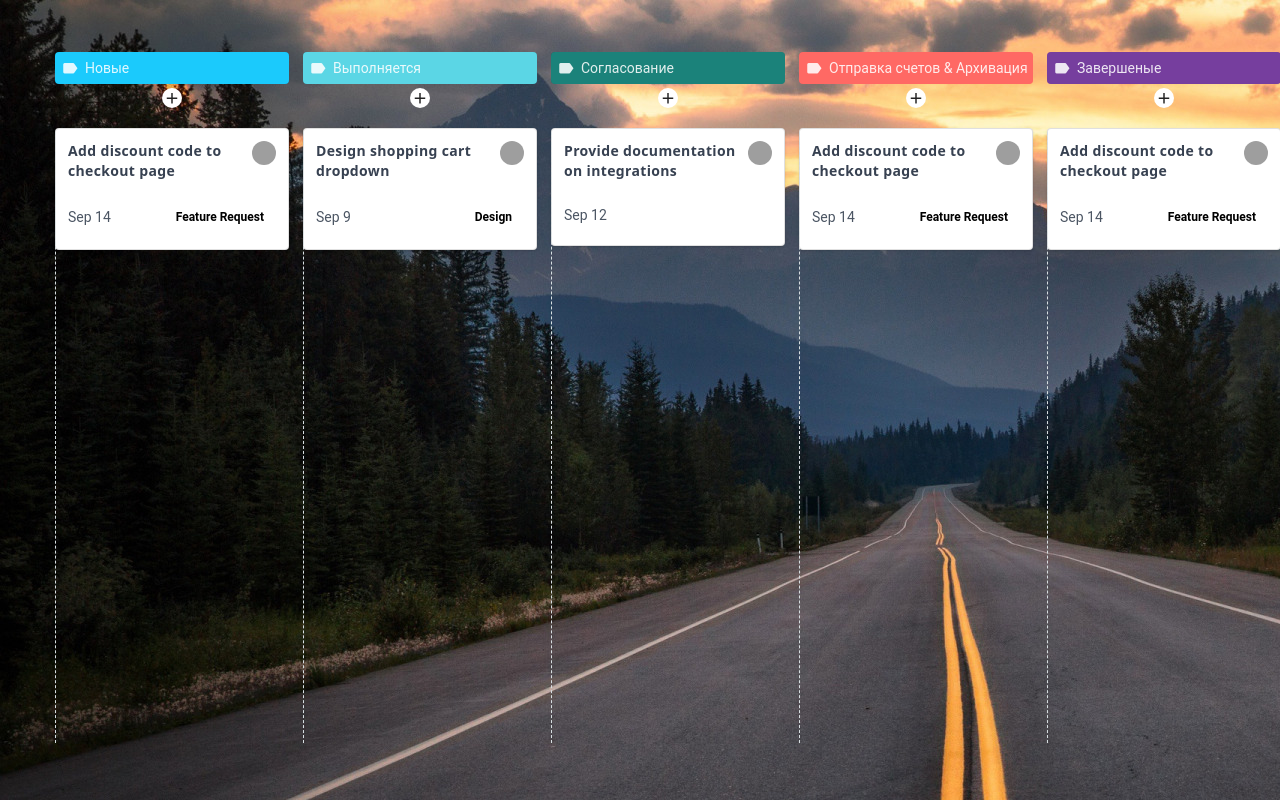
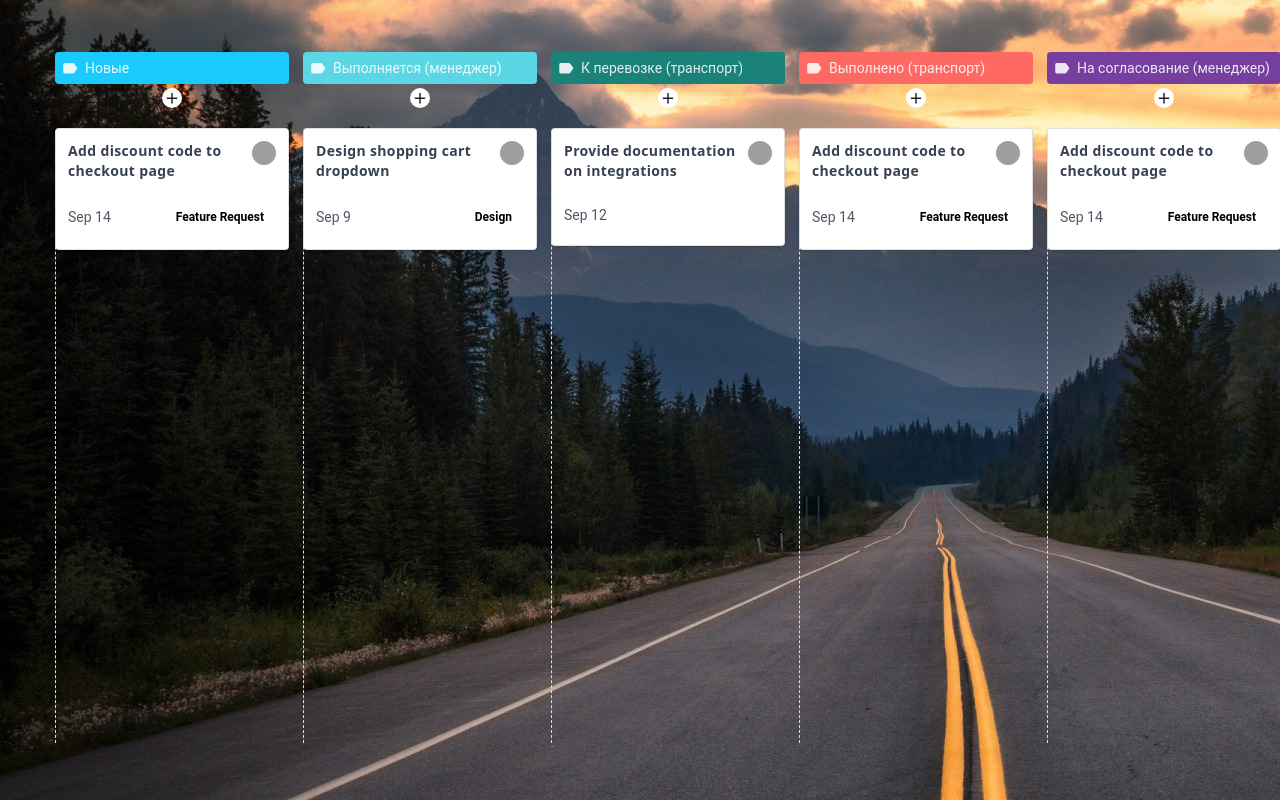
Before and after one commit to EvgenijKobzar/vue-kanban, a Vue app: page / in a window 1280 px wide. Built offline with nearby package versions, Linux system fonts and the light colour scheme; no server answers; grey boxes are pictures that could not be loaded.

Commit message:
добавлены статусы

```diff
--- a/src/App.vue
+++ b/src/App.vue
@@ -9,21 +9,17 @@
 						:key="column.title"
 						class="ma-1 rounded-lg column-width app-kanban-column-left"
 				>
-					<v-chip class="w-100" :style="{background: column.background}"  text-color="white" label>
-						<v-icon start icon="mdi-label"></v-icon>
+					<v-chip class="w-100" :style="{background: column.background}" text-color="white" label>
+						<v-icon start icon="mdi-label"/>
 						{{column.title}}</v-chip>
 
 					<v-container>
-
 						<v-row align="center" justify="center">
-
 							<v-hover>
 								<template v-slot:default="{ isHovering, props }">
 									<v-btn size="small" v-bind="props" :color="isHovering ? 'primary' : undefined" variant="flat" density="compact" icon="mdi-plus"></v-btn>
 								</template>
 							</v-hover>
-
-
 						</v-row>
 					</v-container>
 
@@ -63,15 +59,15 @@ export default {
 	* обработка заявки(работа с клиентом), //выполняется
 	* //отправка заявки водителю(финальный шаг),
 	*
-	* выполнение(эксплуатация транспорта)
-	* выполнено(эксплуатация транспорта)//завершение выполнение, сдача документов (эксплуатация транспорта)
+	* выполнение(эксплуатация транспорта) //перевозка
+	* (эксплуатация транспорта)//завершение выполнение, сдача документов (эксплуатация транспорта)
 	*
 	* //приемка документов(менеджер по транспорту)
 	*
-	* на согласование(менеджер по транспорту)
-	* выполнено(менеджер по транспорту)
+	* на согласование(менеджер по транспорту) //приемка документов(бумажный/электронный вид) + согласование
+	* //выполнено(менеджер по транспорту)
 	*
-	* на отправка и архивация(бухгалтерия)
+	* на отправка(бухгалтерия) // архивация и отправка
 	* выполнено(бухгалтерия)
 	* Сделано
 	*
@@ -92,7 +88,7 @@ export default {
 					]
 				},
 				{
-					title: "Выполняется",
+					title: "Выполняется (менеджер)",
 					background: "#47d1e2",
 					tasks: [
 						{
@@ -104,7 +100,7 @@ export default {
 					]
 				},
 				{
-					title: "Согласование",
+					title: "К перевозке (транспорт)",
 					background: "#00736a",
 					tasks: [
 						{
@@ -115,7 +111,7 @@ export default {
 					]
 				},
 				{
-					title: "Отправка счетов & Архивация",
+					title: "Выполнено (транспорт)",
 					background: "#ff5752",
 					tasks: [
 						{
@@ -127,7 +123,7 @@ export default {
 					]
 				},
 				{
-					title: "Завершеные",
+					title: "На согласование (менеджер)",
 					background: "#662793",//#ffab00 #00a74c
 					tasks: [
 						{
@@ -137,6 +133,21 @@ export default {
 							type: "Feature Request"
 						},
 					]
+				},
+				{
+					title: "На отправке (бухгалтерия)",
+					background: '#468ee5',
+					tasks: []
+				},
+				{
+					title: "Выполнено (бухгалтерия)",
+					background: '#ffab00',
+					tasks: []
+				},
+				{
+					title: "Сделано",
+					background: '#00a74c',
+					tasks: []
 				}
 			]
 		};
```
Lines whose indentation alone changed are shown as unchanged.
